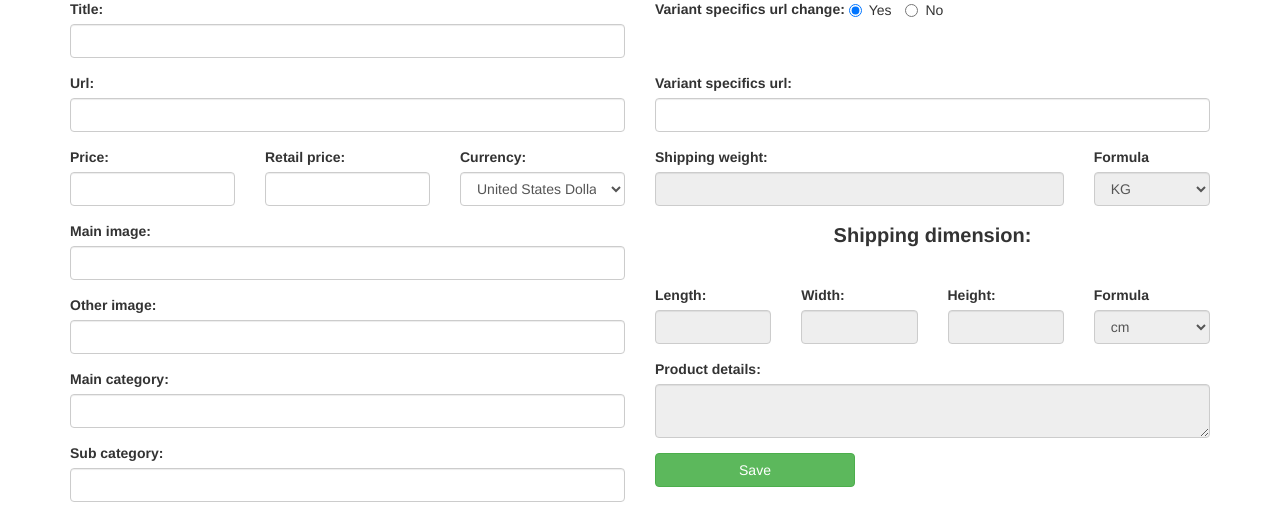
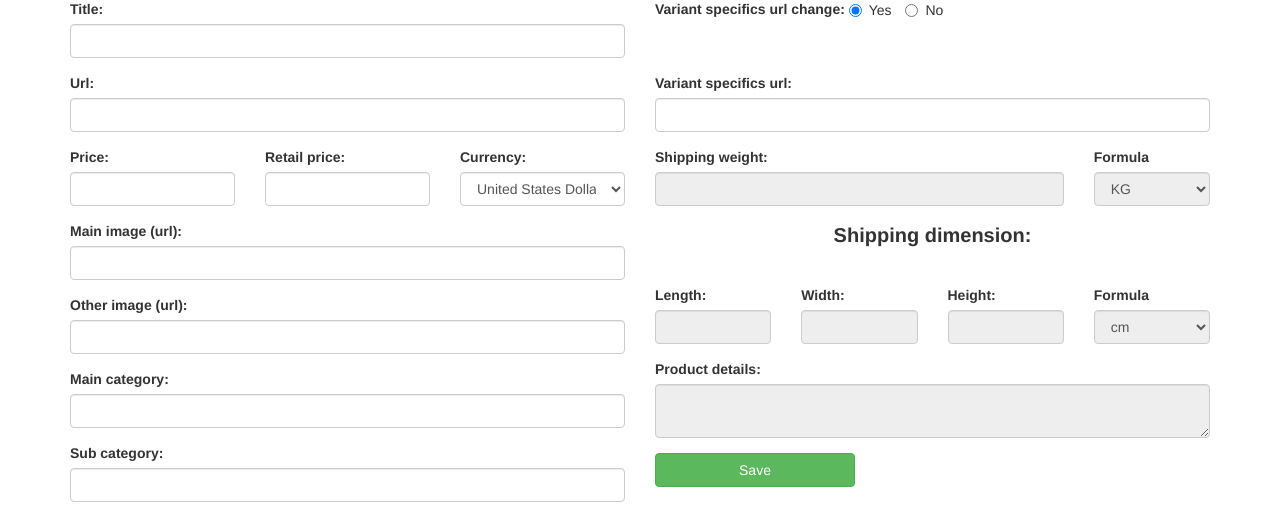
Before and after one commit to chanhduypq/aoramaterial, a PHP site: page / in a window 1280 px wide. Shown: the part 73-604 px from the top of the page. Run offline with PHP 8.4, Linux system fonts and the light colour scheme; data comes from the database, SQL or seed files in the repository.

Commit message:
no message

```diff
--- a/index.php
+++ b/index.php
@@ -99,7 +99,7 @@ while ($row = mysqli_fetch_array($result)) {
                         <div class='row'>
                             <div class="col-lg-12 col-md-12">
                                 <div class="form-group">
-                                    <label for="main_image">Main image: </label>
+                                    <label for="main_image">Main image (url): </label>
                                     <input type="text" id='main_image' class="form-control" name="main_image" value="">
                                 </div>
                             </div>
@@ -107,7 +107,7 @@ while ($row = mysqli_fetch_array($result)) {
                         <div class='row'>
                             <div class="col-lg-12 col-md-12">
                                 <div class="form-group">
-                                    <label for="other_image">Other image: </label>
+                                    <label for="other_image">Other image (url): </label>
                                     <input type="text" class="form-control" name="other_image" id='other_image' value="">
                                 </div>
                             </div>
```
